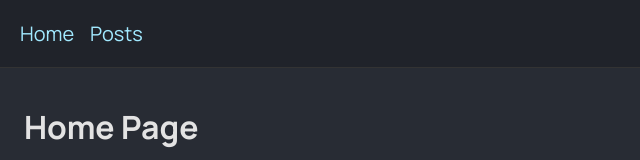
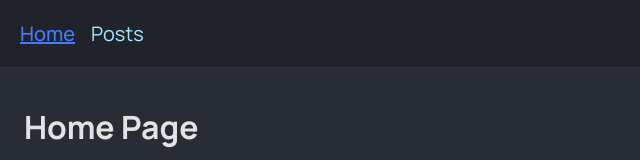
Before and after one commit to DenNegura/router-example-app, a React (Vite) app: page / in a window 1280 px wide. Shown: the top 160 px of the page, without its empty margins (0-640 px from the left). Built offline with nearby package versions, Linux system fonts and the light colour scheme.

Commit message:
change Link to NavLink, add styles from an active link

```diff
--- a/src/App.jsx
+++ b/src/App.jsx
@@ -1,17 +1,16 @@
-import {Link, Route, Routes} from "react-router";
+import {NavLink, Route, Routes} from "react-router";
 import {HomePage} from "./pages/HomePage.jsx";
 import {PostsPage} from "./pages/PostsPage.jsx";
 import {NotFoundPage} from "./pages/NotFoundPage.jsx";
 import {PostPage} from "./pages/PostPage.jsx";
 
 function App() {
-
     return (
         <>
             <header className={"app-header"}>
                 <nav>
-                    <Link to={"/"}>Home</Link>
-                    <Link to={"/posts"}>Posts</Link>
+                    <NavLink to={"/"}>Home</NavLink>
+                    <NavLink to={"/posts"}>Posts</NavLink>
                 </nav>
             </header>
             <div className={"app-page-container"}>
--- a/src/index.css
+++ b/src/index.css
@@ -5,7 +5,7 @@
     --header-bg-color: #20232a;
     --link-color: #a1e9ff;
     --hover-link-color: #21a1f1;
-    --active-link-color: #61dafb;
+    --active-link-color: #467aff;
     --link-size: 1.25em;
 }
 
@@ -29,6 +29,8 @@ a:hover {
 
 a.active {
     color: var(--active-link-color);
+    font-weight: 500;
+    text-decoration: underline;
 }
 
 .app-header {
```
